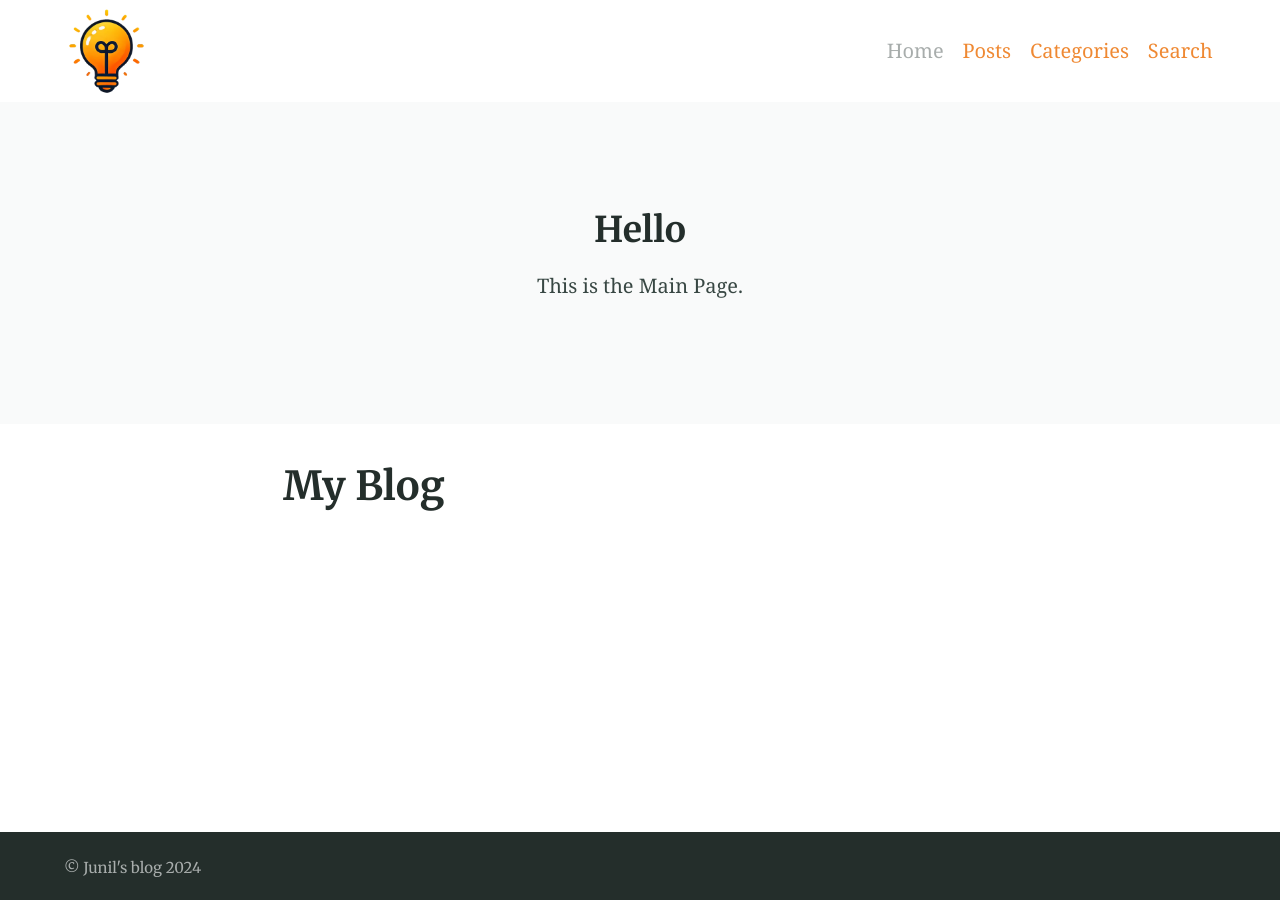
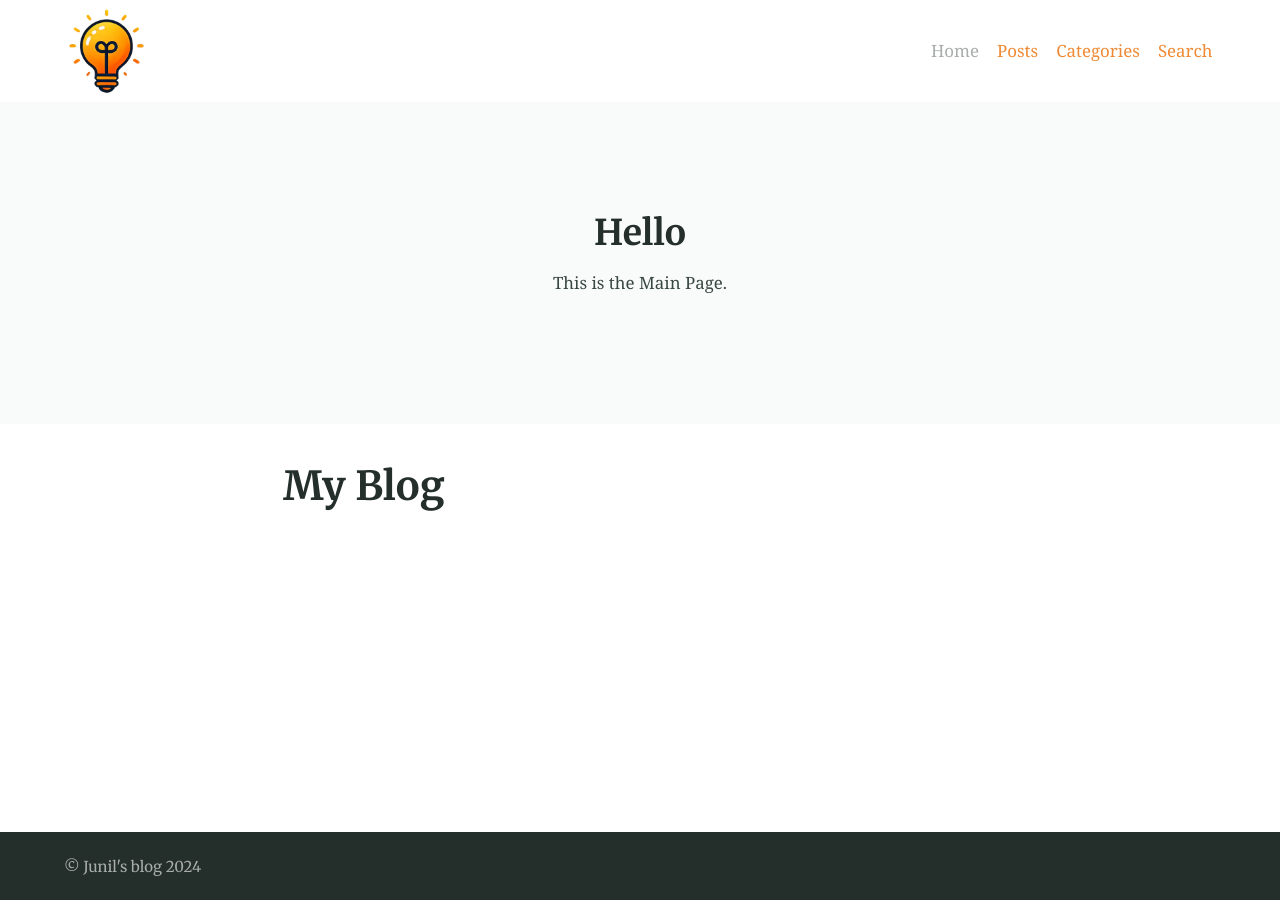
Before and after one commit to trpallin/trpallin.github.io, a Jekyll site: the page built from index.md, in a window 1280 px wide. Built offline with Jekyll 4.4.1, drawn with Linux system fonts in a browser that asks for light colours.

Commit message:
update styles

```diff
--- a/_sass/sassline-base/_typography.scss
+++ b/_sass/sassline-base/_typography.scss
@@ -11,7 +11,7 @@ html {
 
 // Site-wide base styles.
 body {
-  @include fontsize(zeta, all);
+  @include fontsize(eta, all);
 
   font-family: unquote(map-get($bodytype, font-family));
   font-style: normal;
@@ -52,7 +52,7 @@ a {
 
   // Paragraphs. OpenType ligatures and oldstyle figures enabled if available.
   p {
-    @include baseline($fontsize: zeta, $font: $bodytype, $lineheight: 2, $below: 2, $breakpoint: all);
+    @include baseline($fontsize: zeta, $font: $bodytype, $lineheight: 1.6, $below: 2, $breakpoint: all);
 
     font-feature-settings: 'kern', 'onum', 'liga';
   }
@@ -98,14 +98,14 @@ a {
 
   // Lists.
   ul, ol {
-    @include baseline(zeta, $bodytype, 2, 2, all);
+    @include baseline(zeta, $bodytype, 1.6, 2, all);
 
     li {
       font-feature-settings: 'kern', 'onum', 'liga';
       margin-left: 2rem;
 
       @include breakpoint(break-1) {
-        margin-left: 0;
+        margin-left: 1;
       }
 
       ol, ul {
@@ -319,6 +319,7 @@ a {
   code, pre {
     background-color: $codeBackgroundColour;
     font-family: unquote(map-get($monospacetype, font-family));
+    line-height: 1.0;
   }
 
   pre {
```
